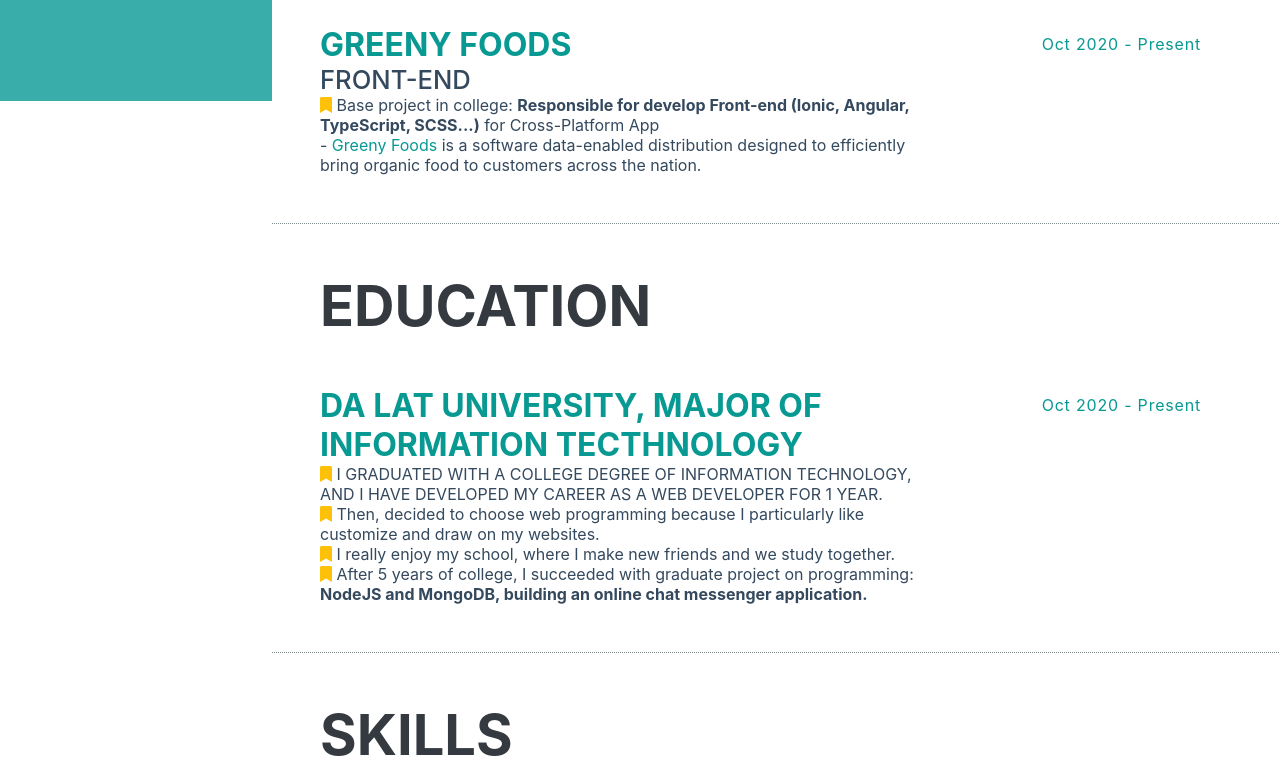
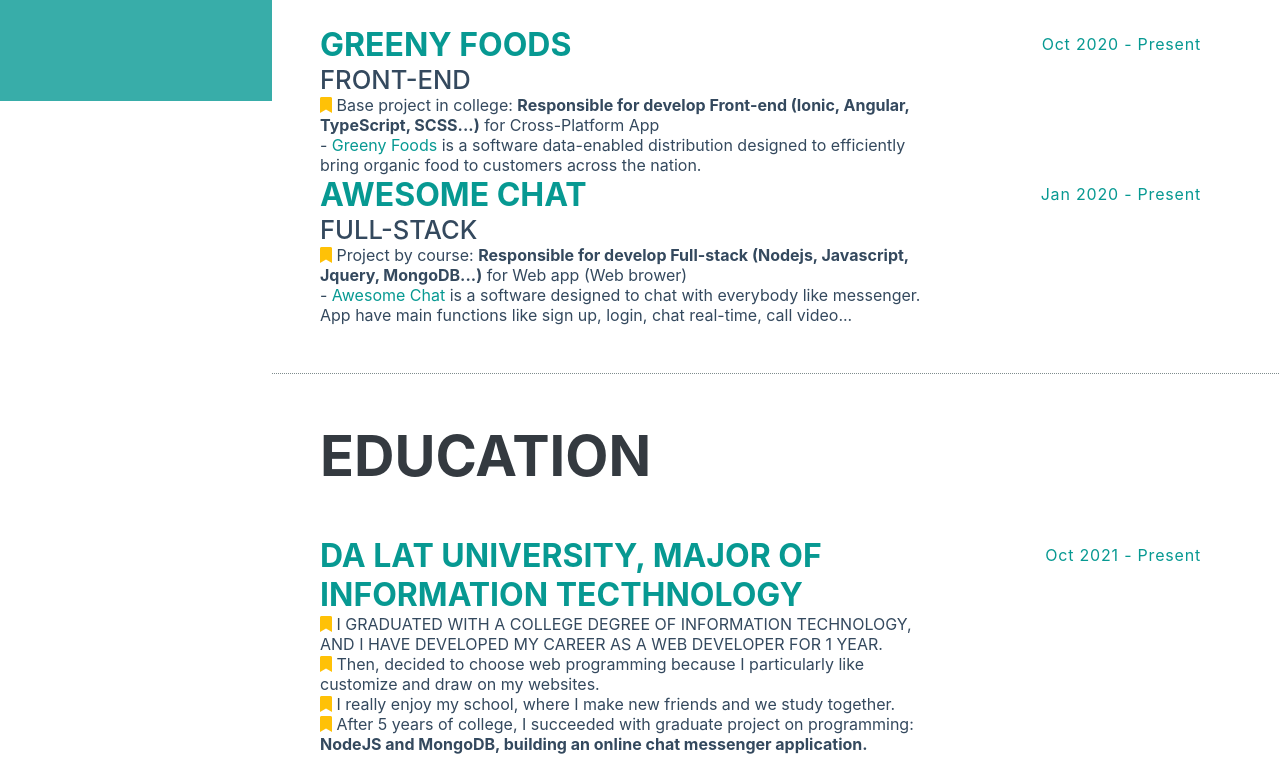
Before and after one commit to Duchieuctk41/duchieu.github.io, a plain HTML site: page index.html in a window 1280 px wide. Shown: the part 699-1461 px from the top of the page. Drawn offline with Linux system fonts and the light colour scheme; a web font is replaced by a local one.

Commit message:
[1.0.0] add content in experience.

```diff
--- a/index.html
+++ b/index.html
@@ -102,13 +102,34 @@
             <div class="subheading">FRONT-END</div>
             <div>
               <i class="fas fa-bookmark colored_yellow"></i>
-              Base project in college: <strong>Responsible for develop Front-end (Ionic, Angular, TypeScript, SCSS...)</strong> for Cross-Platform App <br>
+              Base project in college: <strong>Responsible for develop Front-end (Ionic, Angular, TypeScript,
+                SCSS...)</strong> for Cross-Platform App <br>
               - <a href="#">Greeny Foods</a> is a software data-enabled distribution designed to
               efficiently bring organic food to customers across the nation.
             </div>
           </div>
           <div class="resume-date">
             <span class="text-primary">Oct 2020 - Present</span>
+          </div>
+        </div>
+        <div class="resume-item">
+          <div class="resume-content">
+            <h3 class="mb-0 h-3">
+              <a href="#">AWESOME CHAT</a>
+            </h3>
+            <div class="subheading">FULL-STACK</div>
+            <div>
+              <i class="fas fa-bookmark colored_yellow"></i>
+              Project by course: <strong>Responsible for develop Full-stack (Nodejs, Javascript, Jquery,
+                MongoDB...)</strong>
+              for Web app (Web brower) <br>
+              - <a href="#">Awesome Chat</a> is a software designed to
+              chat with everybody like messenger. App have main functions like sign up, login, chat real-time, call
+              video...
+            </div>
+          </div>
+          <div class="resume-date">
+            <span class="text-primary">Jan 2020 - Present</span>
           </div>
         </div>
       </div>
@@ -126,7 +147,8 @@
               </h3>
               <div>
                 <i class="fas fa-bookmark colored_yellow"></i>
-                I GRADUATED WITH A COLLEGE DEGREE OF INFORMATION TECHNOLOGY, AND I HAVE DEVELOPED MY CAREER AS A WEB DEVELOPER FOR 1 YEAR.
+                I GRADUATED WITH A COLLEGE DEGREE OF INFORMATION TECHNOLOGY, AND I HAVE DEVELOPED MY CAREER AS A WEB
+                DEVELOPER FOR 1 YEAR.
               </div>
               <div>
                 <i class="fas fa-bookmark colored_yellow"></i>
@@ -144,7 +166,7 @@
             </div>
           </div>
           <div class="resume-date">
-            <span class="text-primary">Oct 2020 - Present</span>
+            <span class="text-primary">Oct 2021 - Present</span>
           </div>
         </div>
       </div>
```
